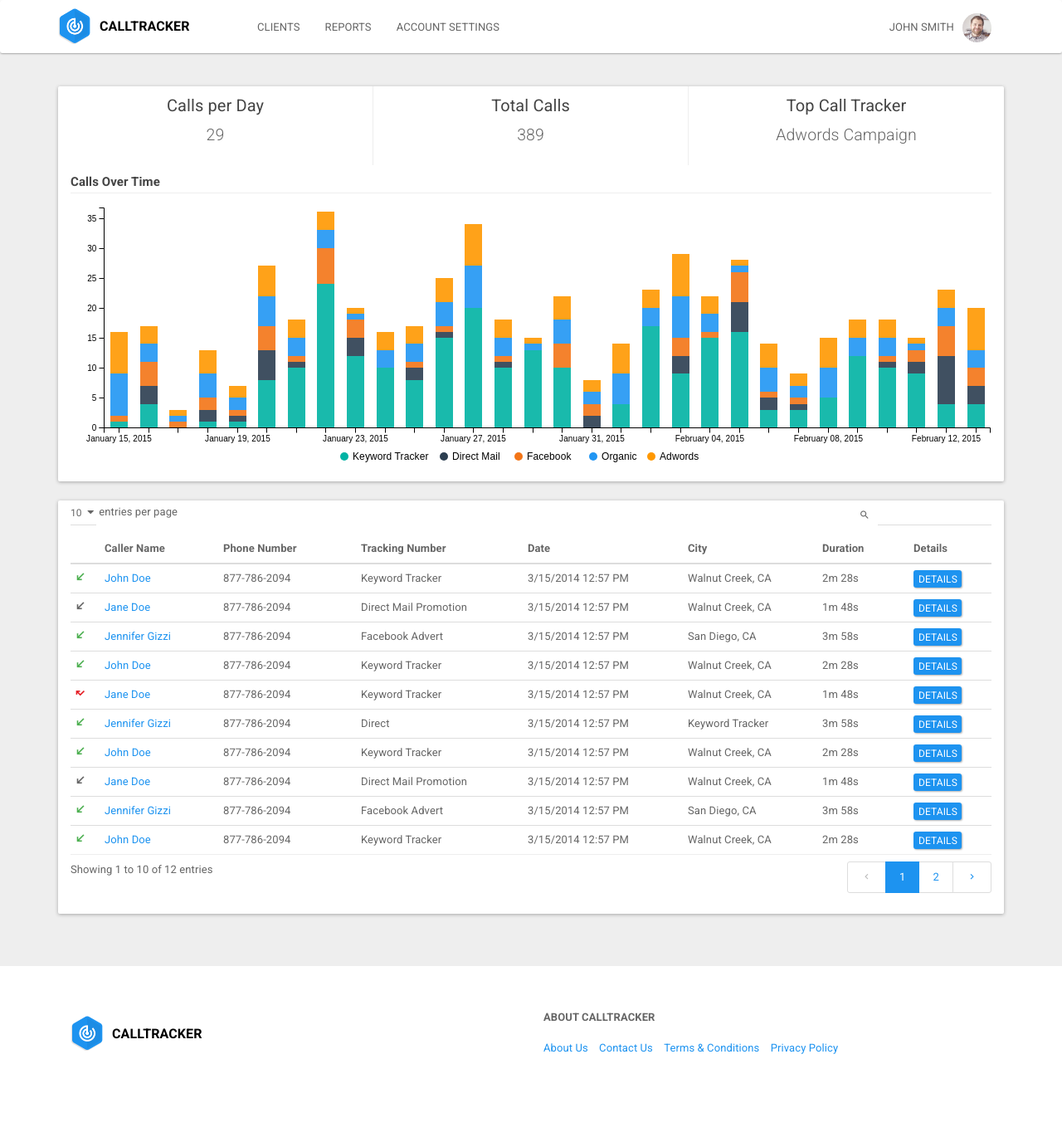
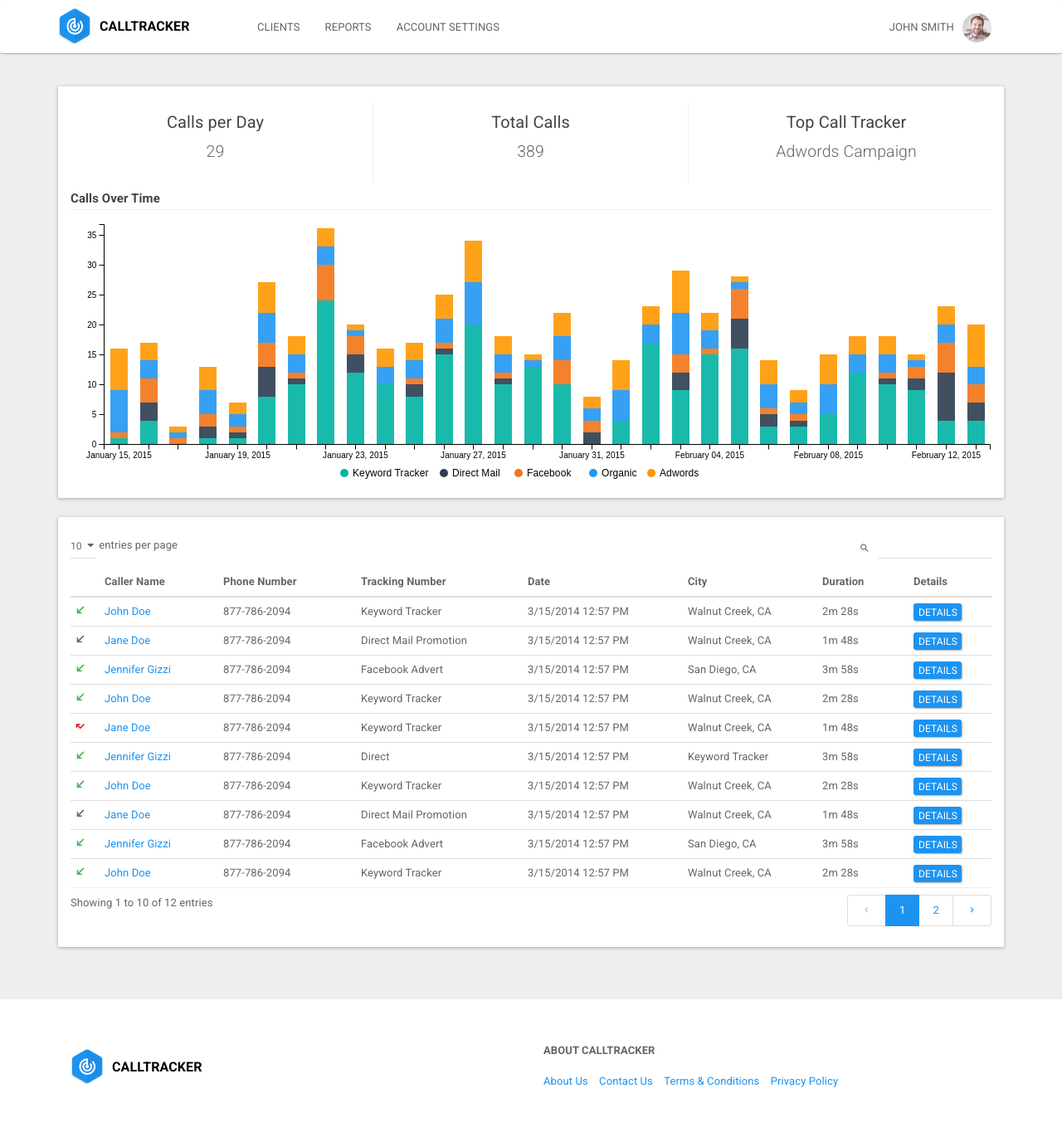
Before and after one commit to sumonst21/calltrackerio-site, a Jekyll site: the page built from dashboard.html, in a window 1280 px wide. Shown: the whole page at 83% size. Built offline with Jekyll 4.4.1, drawn with Linux system fonts in a browser that asks for light colours; before the commit the page ends 1336 px from its top, so only the background shows below that.

Commit message:
update dashboard

```diff
--- a/call-details.html
+++ b/call-details.html
@@ -78,6 +78,7 @@
     <div class="col-md-6">
       <div class="panel">
         <div class="panel-heading">
+          <a href="#" class="btn btn-sm btn-primary pull-right">Download MP3</a>
           <h5>Call Recording</h5>
           </div>
           <div class="panel-body">
--- a/dashboard.html
+++ b/dashboard.html
@@ -9,6 +9,7 @@
 		<div class="row">
 			<div class="col-md-12">
 				<div class="panel">
+          <div class="panel-heading"></div>
 					<div class="panel-body">
 						<div class="row">
 							<div class="col-md-4 col-sm-4 text-center border-right">
@@ -29,6 +30,7 @@
 					</div>
 				</div>
 				<div class="panel">
+          <div class="panel-heading"></div>
 					<div class="panel-body">
 						<table class="table table-hover table-condensed" id="all-calls" width="100%">
                                       <thead>
```
